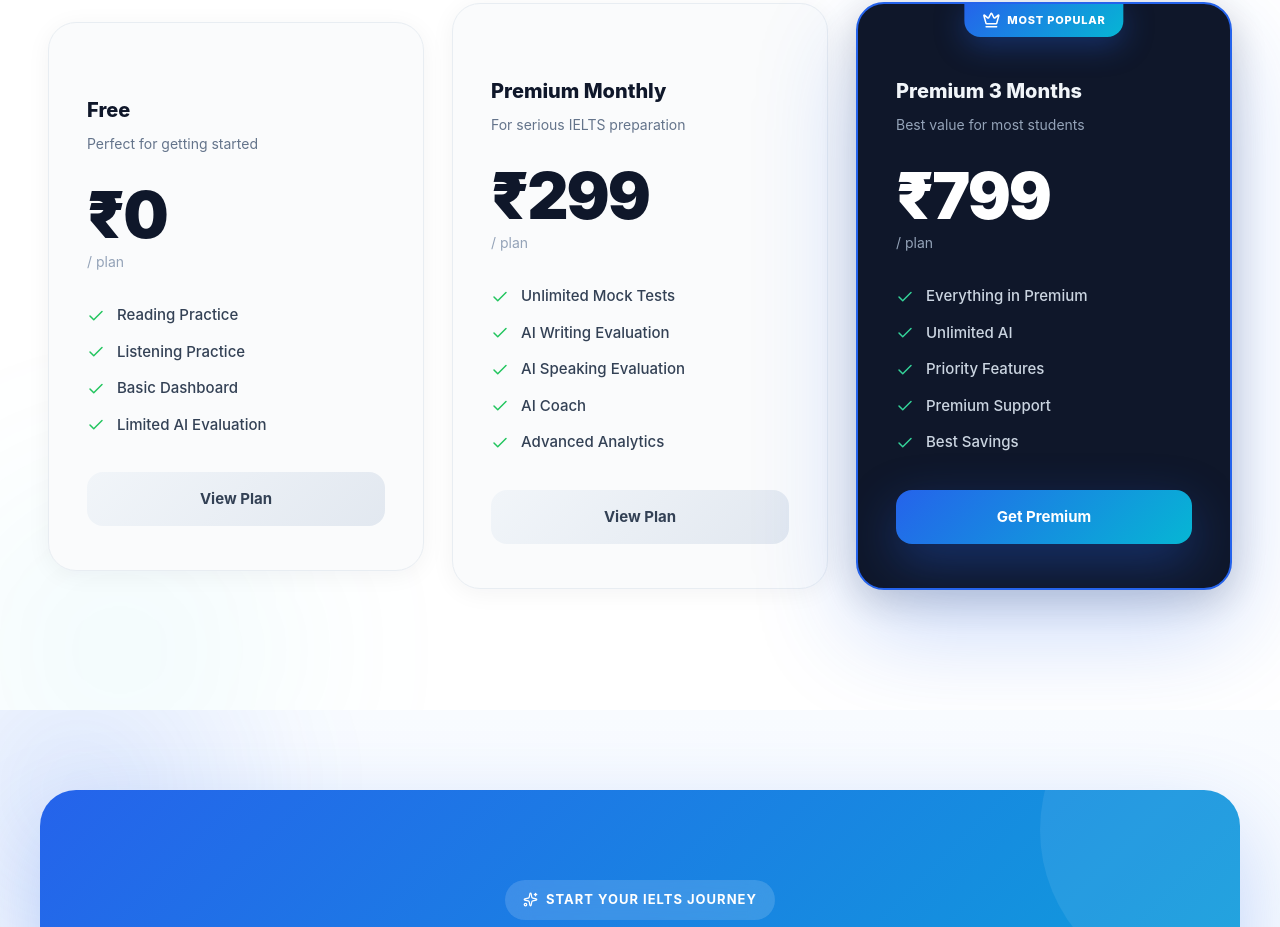
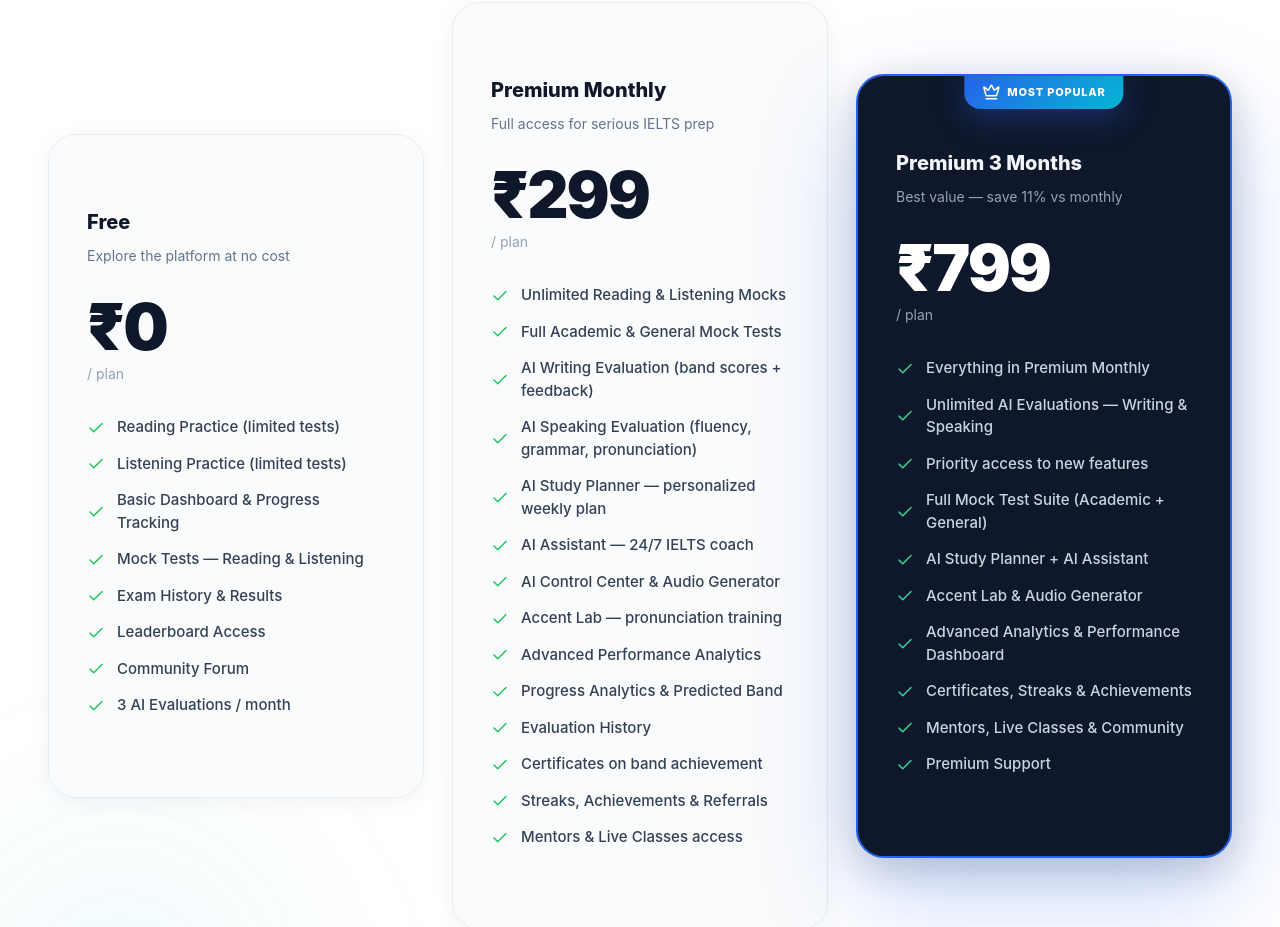
Before and after one commit to Nitin71079/nextband, a React (Vite) app: page / in a window 1280 px wide. Shown: the part 8798-9725 px from the top of the page. Built offline with nearby package versions, Linux system fonts and the light colour scheme; no server answers; what groq-sdk would draw is missing.

Commit message:
feat: expand pricing plan feature lists with all app features

```diff
--- a/src/components/home/PricingPreview.jsx
+++ b/src/components/home/PricingPreview.jsx
@@ -7,65 +7,66 @@
   Sparkles,
 } from "lucide-react";
 
-import { Link } from "react-router-dom";
 
 export default function PricingPreview() {
 
   const plans = [
-
     {
-      title:"Free",
-
-      price:"₹0",
-
-      subtitle:"Perfect for getting started",
-
-      popular:false,
-
-      features:[
-        "Reading Practice",
-        "Listening Practice",
-        "Basic Dashboard",
-        "Limited AI Evaluation",
+      title: "Free",
+      price: "₹0",
+      subtitle: "Explore the platform at no cost",
+      popular: false,
+      features: [
+        "Reading Practice (limited tests)",
+        "Listening Practice (limited tests)",
+        "Basic Dashboard & Progress Tracking",
+        "Mock Tests — Reading & Listening",
+        "Exam History & Results",
+        "Leaderboard Access",
+        "Community Forum",
+        "3 AI Evaluations / month",
       ],
     },
-
     {
-      title:"Premium Monthly",
-
-      price:"₹299",
-
-      subtitle:"For serious IELTS preparation",
-
-      popular:false,
-
-      features:[
-        "Unlimited Mock Tests",
-        "AI Writing Evaluation",
-        "AI Speaking Evaluation",
-        "AI Coach",
-        "Advanced Analytics",
+      title: "Premium Monthly",
+      price: "₹299",
+      subtitle: "Full access for serious IELTS prep",
+      popular: false,
+      features: [
+        "Unlimited Reading & Listening Mocks",
+        "Full Academic & General Mock Tests",
+        "AI Writing Evaluation (band scores + feedback)",
+        "AI Speaking Evaluation (fluency, grammar, pronunciation)",
+        "AI Study Planner — personalized weekly plan",
+        "AI Assistant — 24/7 IELTS coach",
+        "AI Control Center & Audio Generator",
+        "Accent Lab — pronunciation training",
+        "Advanced Performance Analytics",
+        "Progress Analytics & Predicted Band",
+        "Evaluation History",
+        "Certificates on band achievement",
+        "Streaks, Achievements & Referrals",
+        "Mentors & Live Classes access",
       ],
     },
-
     {
-      title:"Premium 3 Months",
-
-      price:"₹799",
-
-      subtitle:"Best value for most students",
-
-      popular:true,
-
-      features:[
-        "Everything in Premium",
-        "Unlimited AI",
-        "Priority Features",
+      title: "Premium 3 Months",
+      price: "₹799",
+      subtitle: "Best value — save 11% vs monthly",
+      popular: true,
+      features: [
+        "Everything in Premium Monthly",
+        "Unlimited AI Evaluations — Writing & Speaking",
+        "Priority access to new features",
+        "Full Mock Test Suite (Academic + General)",
+        "AI Study Planner + AI Assistant",
+        "Accent Lab & Audio Generator",
+        "Advanced Analytics & Performance Dashboard",
+        "Certificates, Streaks & Achievements",
+        "Mentors, Live Classes & Community",
         "Premium Support",
-        "Best Savings",
       ],
     },
-
   ];
 
   return (
@@ -204,25 +205,7 @@
 
             </div>
 
-            <Link
-              to="/pricing"
-            >
 
-              <button
-                className={
-                  plan.popular
-                    ? "pricing-btn premium-btn"
-                    : "pricing-btn"
-                }
-              >
-
-                {plan.popular
-                  ? "Get Premium"
-                  : "View Plan"}
-
-              </button>
-
-            </Link>
 
           </motion.div>
 
```
